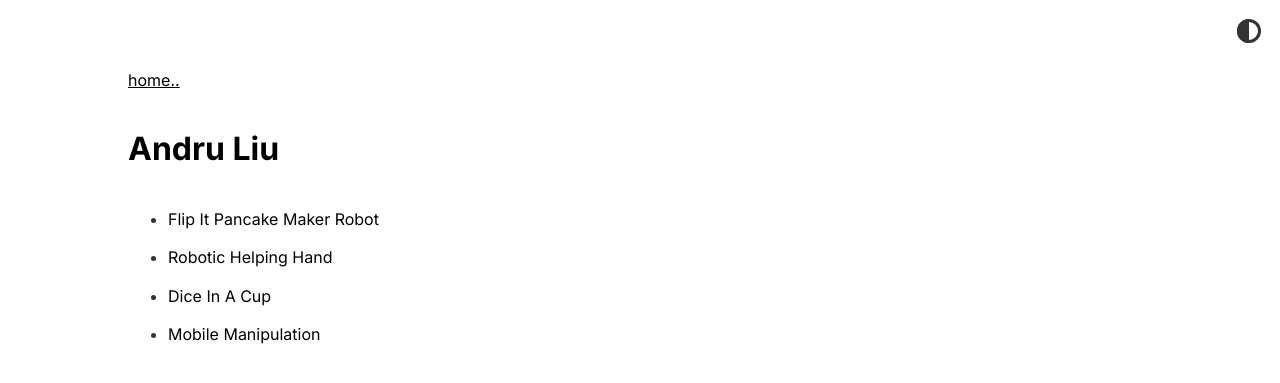
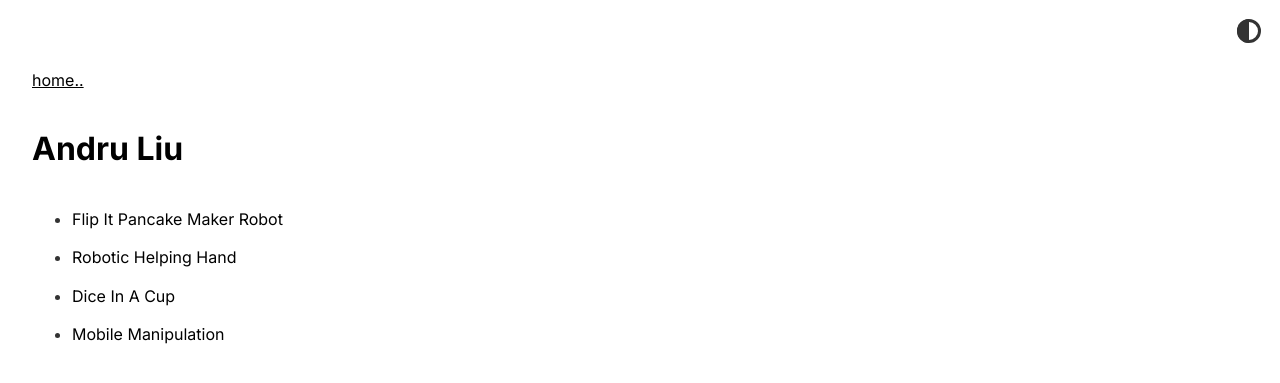
Before and after one commit to WallabyLester/WallabyLester.github.io, a Jekyll site: the page built from projects.html, in a window 1280 px wide. Shown: the top 383 px of the page. Built offline with Jekyll 4.4.1, drawn with Linux system fonts in a browser that asks for light colours.

Commit message:
Setting max width to 100 and card width to auto

```diff
--- a/_sass/list.scss
+++ b/_sass/list.scss
@@ -20,7 +20,8 @@ ul.horizontal-list {
 .card {
   padding: 1em;
   border: 1px var(--text) solid;
-  width: 100%;
+//   width: 100%;
+  width: auto;
   height: auto;
   text-align: center;
   font-size: 1em;
--- a/_sass/moonwalk.scss
+++ b/_sass/moonwalk.scss
@@ -32,7 +32,7 @@ p { margin: 1em 0; }
 li { margin: 0.4em 0; }
 
 .w {
-  max-width: 80%;
+  max-width: 100%;
   margin: 0 auto;
   padding: 4em 2em;
 }
```
